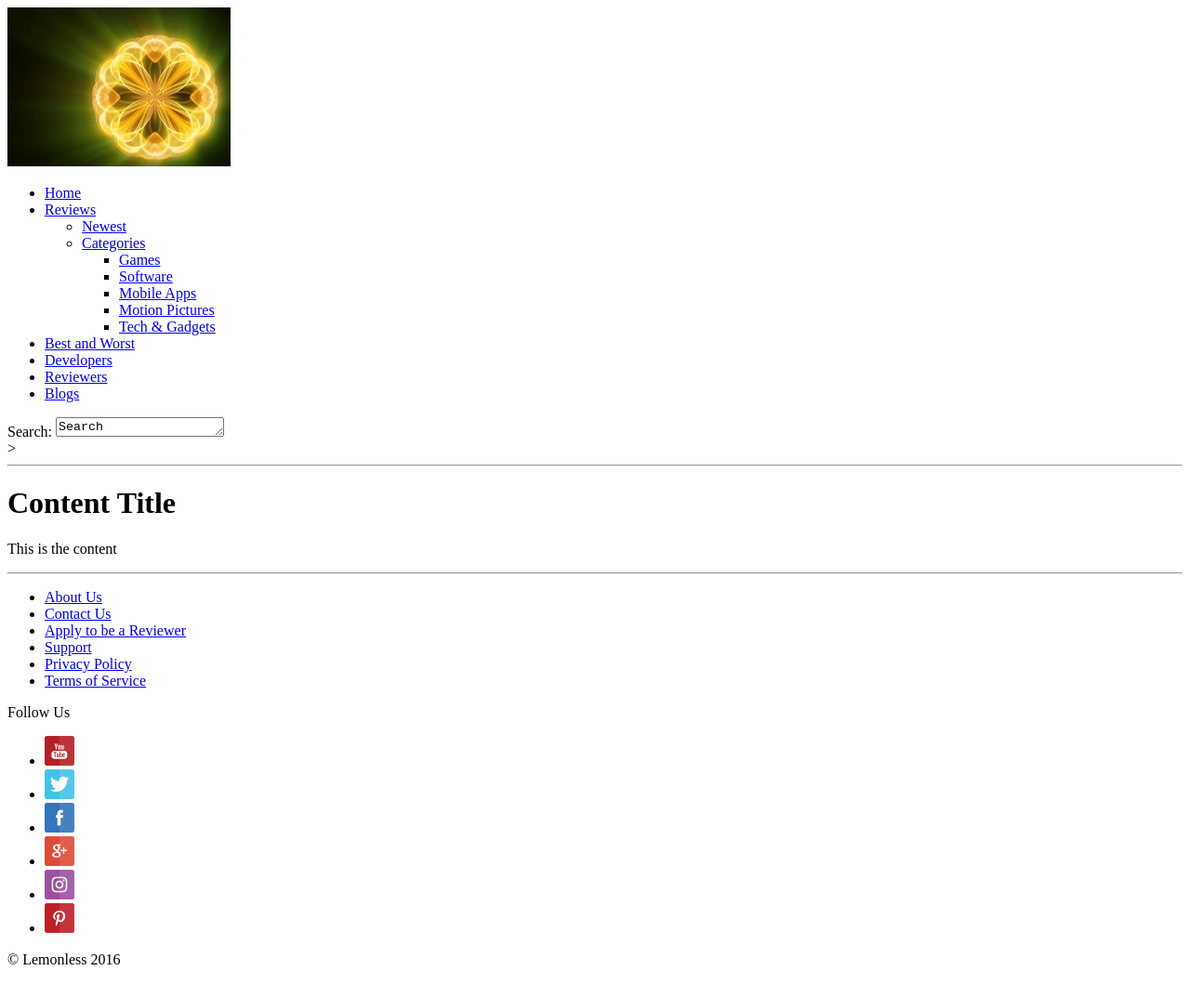
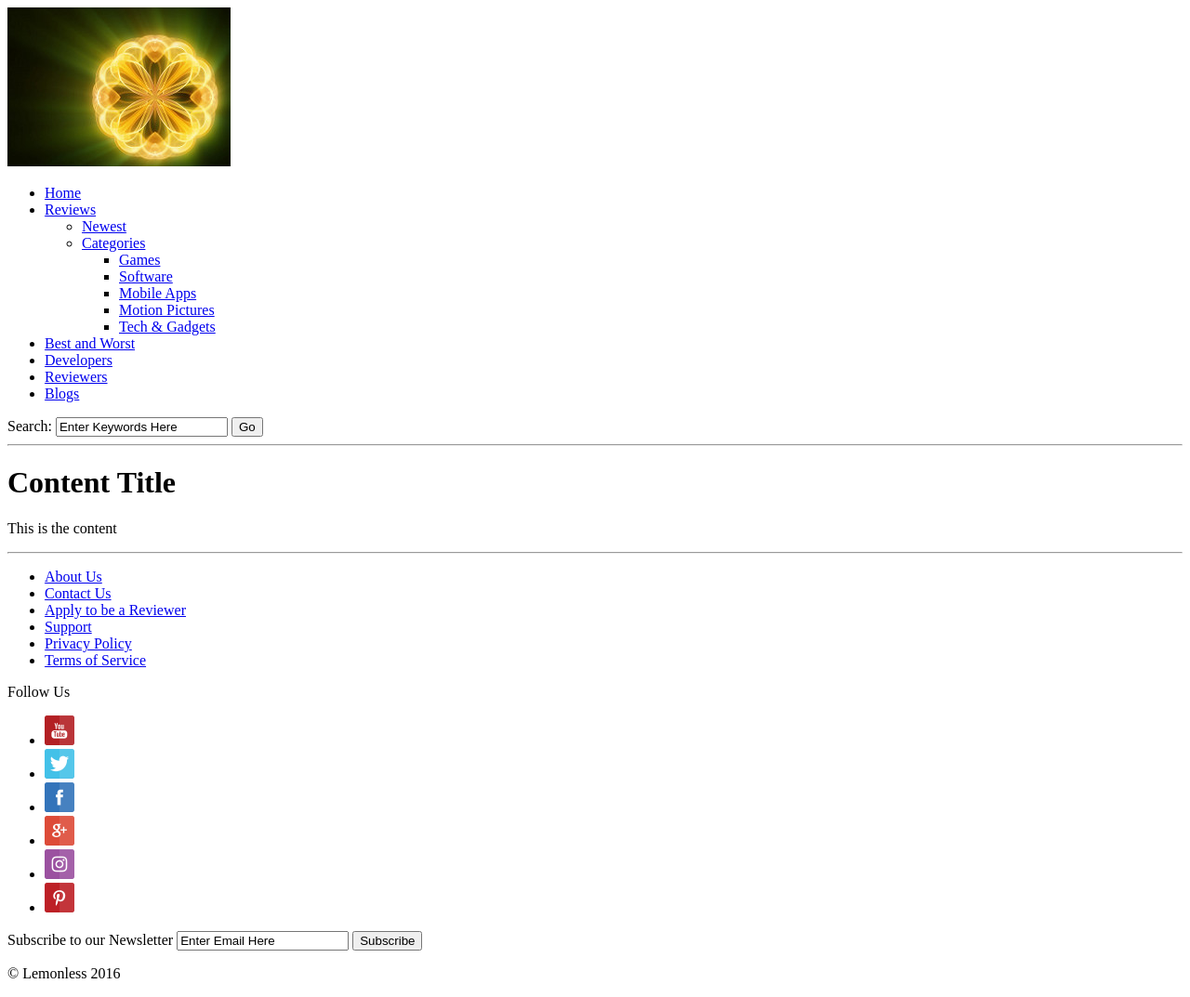
Before and after one commit to ynots/Lemonless, a plain HTML site: page template.html in a window 1280 px wide. Shown: the whole page at 93% size. Drawn offline with Linux system fonts and the light colour scheme.

Commit message:
Updated template footer & headers

```diff
--- a/template.html
+++ b/template.html
@@ -7,7 +7,9 @@
 <body>
     <!-- Header -->
     <div id="header">
-        <a href="index.html"><img src="images/lemonless-logo.jpg" alt="Lemonless Logo"/></a>
+        <a href="index.html"><img src="images/lemonless-logo.jpg" alt="Lemonless Logo" /></a>
+
+        <!-- Main nav bar -->
         <ul id="nav-bar">
             <li><a href="index.html">Home</a></li>
             <li>
@@ -31,20 +33,25 @@
             <li><a href="reviewers.html">Reviewers</a></li>
             <li><a href="blogs.html">Blogs</a></li>
         </ul>
+
+        <!-- Search bar -->
         <form action="#" id="searchbar">
             <label>
                 Search:
-                <textarea name="search" id="searchinput" cols="20" rows="1">Search</textarea>
+                <input type="text" name="searchkeywords" value="Enter Keywords Here" />
+                <input type="submit" name="search" value="Go" />
             </label>
-        </form>>
-    </div><!-- Header ends -->
+        </form>
+    </div><!-- Header Ends -->
     <hr />
+
     <!-- Content -->
     <div id="content">
         <h1>Content Title</h1>
         <p>This is the content</p>
-    </div>
+    </div><!-- Content Ends -->
     <hr />
+
     <!-- Footer -->
     <div id="footer">
         <ul>
@@ -56,7 +63,7 @@
             <li><a href="tos.html">Terms of Service</a></li>
         </ul>
         <p>Follow Us</p>
-        <ul>
+        <ul id="social-media">
             <li><a href="#"><img src="images/youtube.png" /></a></li>
             <li><a href="#"><img src="images/twitter.png" /></a></li>
             <li><a href="#"><img src="images/facebook.png" /></a></li>
@@ -64,7 +71,14 @@
             <li><a href="#"><img src="images/instagram.png" /></a></li>
             <li><a href="#"><img src="images/pinterest.png" /></a></li>
         </ul>
+        <form action="#" method="get">
+            <label>Subscribe to our Newsletter
+                <input type="text" name="email" value="Enter Email Here"/>
+                <input type="submit" name="subscribe" value="Subscribe" />
+            </label>
+        </form>
         <p>&copy; Lemonless 2016</p>
-    </div>
+    </div><!-- Footer Ends -->
+
 </body>
 </html>
```
Also changed, not shown: 1 other file.
